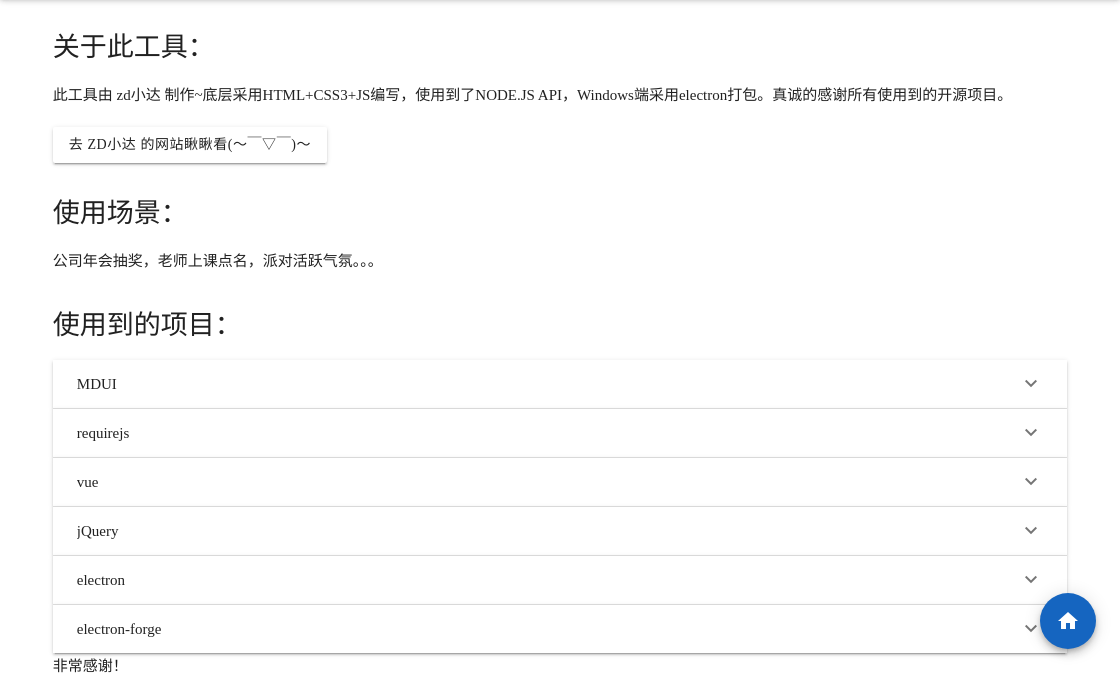
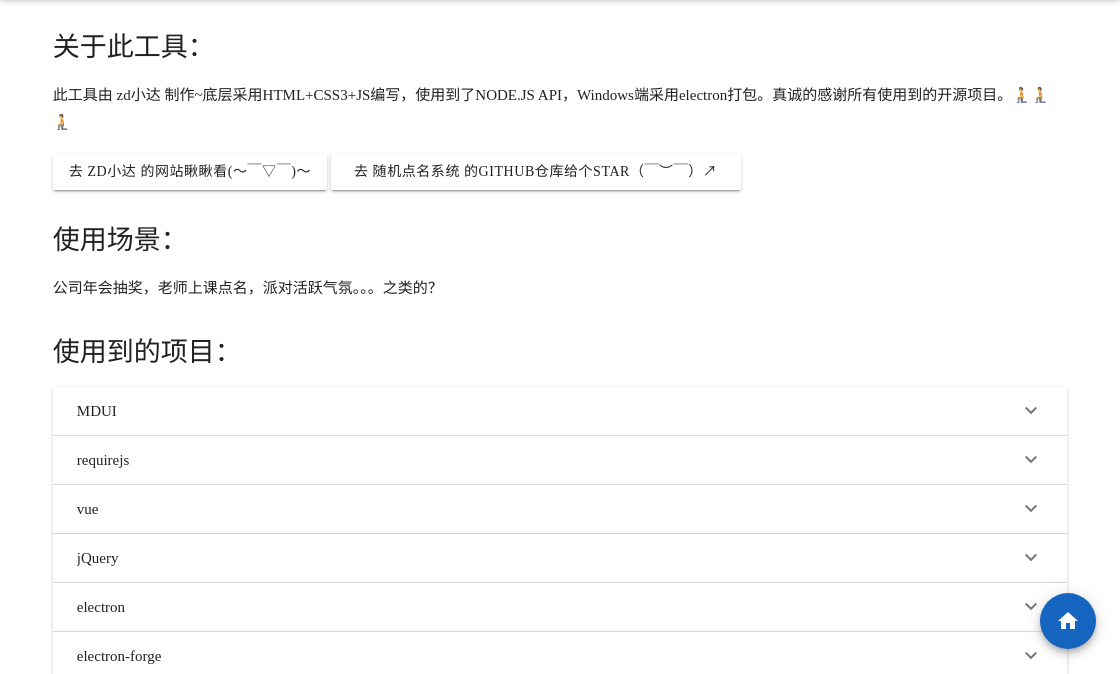
Before and after one commit to zdxiaoda/LuckyPicker, an Electron app: page src/about.html in a window 1120 px wide. Shown: the part 67-741 px from the top of the page. Drawn offline with Linux system fonts and the light colour scheme; a web font is replaced by a local one.

Commit message:
添加README

```diff
--- a/src/about.html
+++ b/src/about.html
@@ -60,10 +60,11 @@
   </div>
   <div class="mdui-container mdui-typo">
     <h2>关于此工具：</h2>
-    <p>此工具由 zd小达 制作~底层采用HTML+CSS3+JS编写，使用到了NODE.JS API，Windows端采用electron打包。真诚的感谢所有使用到的开源项目。</p>
+    <p>此工具由 zd小达 制作~底层采用HTML+CSS3+JS编写，使用到了NODE.JS API，Windows端采用electron打包。真诚的感谢所有使用到的开源项目。🧎🧎🧎</p>
     <button onclick="zdxiaoda()" class="mdui-btn mdui-btn-raised">去 zd小达 的网站瞅瞅看(～￣▽￣)～</button>
+    <button onclick="random()" class="mdui-btn mdui-btn-raised">去 随机点名系统 的GitHub仓库给个Star（￣︶￣）↗　</button>
     <h2>使用场景：</h2>
-    <p>公司年会抽奖，老师上课点名，派对活跃气氛。。。</p>
+    <p>公司年会抽奖，老师上课点名，派对活跃气氛。。。之类的？</p>
     <h2>使用到的项目：</h2>
     <!--可扩展面板-->
     <div class="mdui-panel" mdui-panel>
--- a/src/js/about.js
+++ b/src/js/about.js
@@ -38,3 +38,6 @@
 function zdxiaoda() {
     shell.openExternal('https://zhangda.xyz/')
 }
+function random(){
+    shell.openExternal('https://github.com/zdxd/random-roll-call-system')
+}
```
Also changed, not shown: README.md (added).
